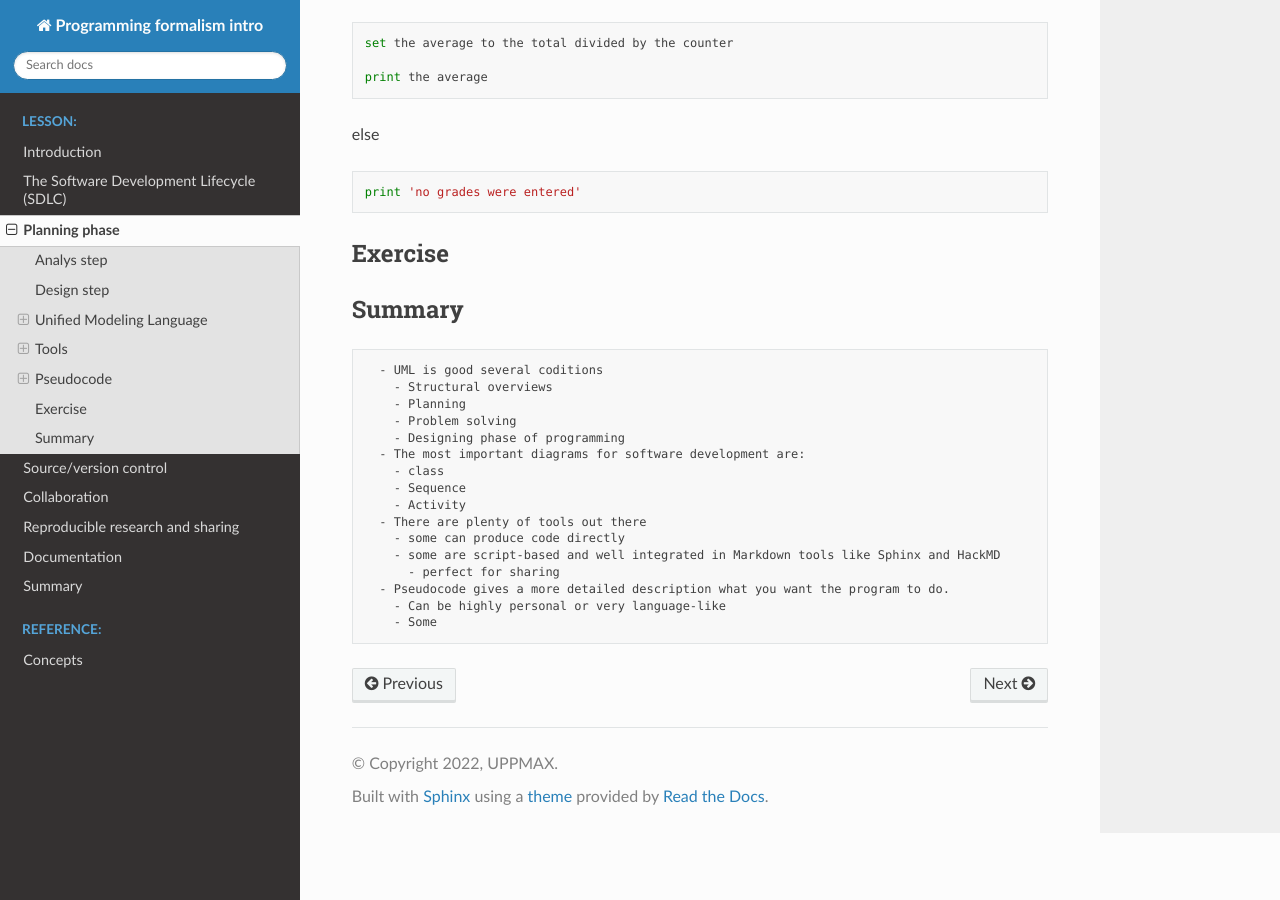
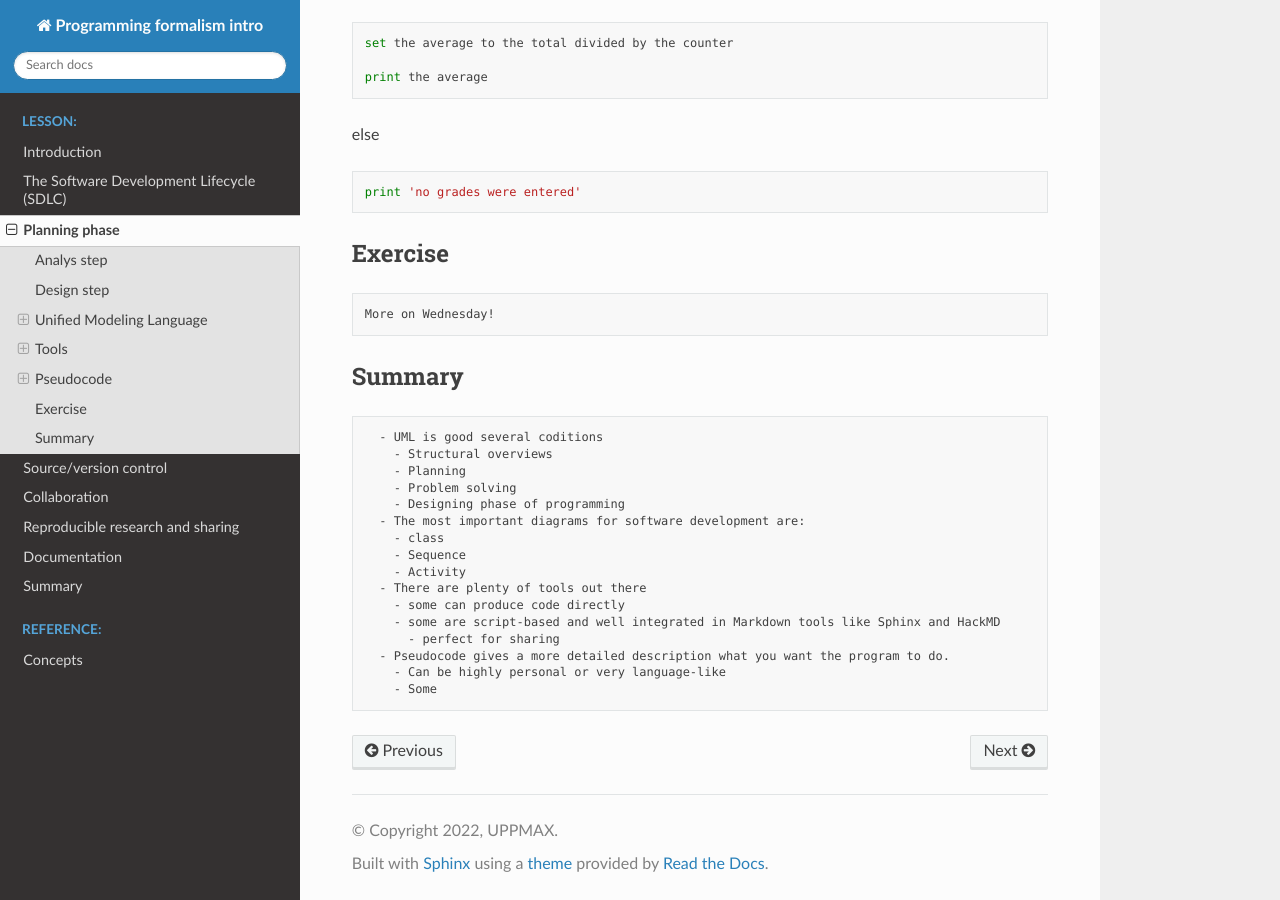
Before and after one commit to UPPMAX/programming_formalisms_intro, a Sphinx documentation site: the page built from doc/flowcharts.md, in a window 1280 px wide and 900 px high, scrolled down 6199 px. Built offline with Sphinx 7.4.7 and the Read the Docs theme 2.0.0, drawn with Linux system fonts in a browser that asks for light colours; pages that are not in the unit, such as notebooks, are missing from menus.

Commit message:
Update flowcharts.md

`````diff
--- a/doc/flowcharts.md
+++ b/doc/flowcharts.md
@@ -300,6 +300,10 @@ else
 ## Exercise
 
 
+```{info}
+More on Wednesday!
+```
+
 ## Summary
 
 ````{Keypoints}
`````
